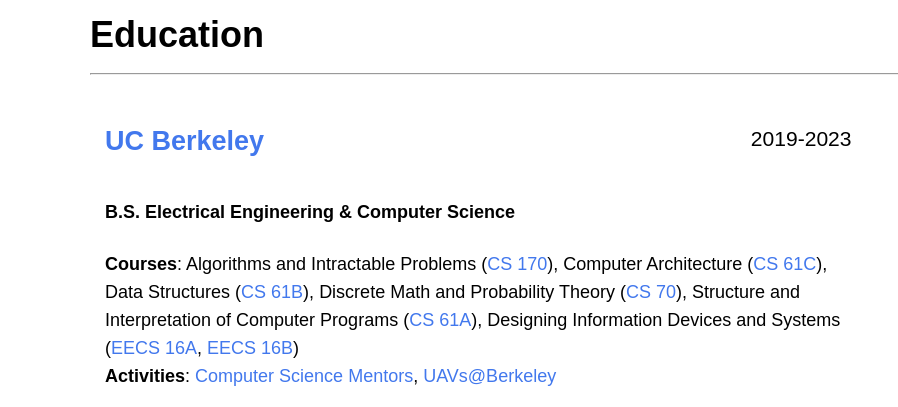
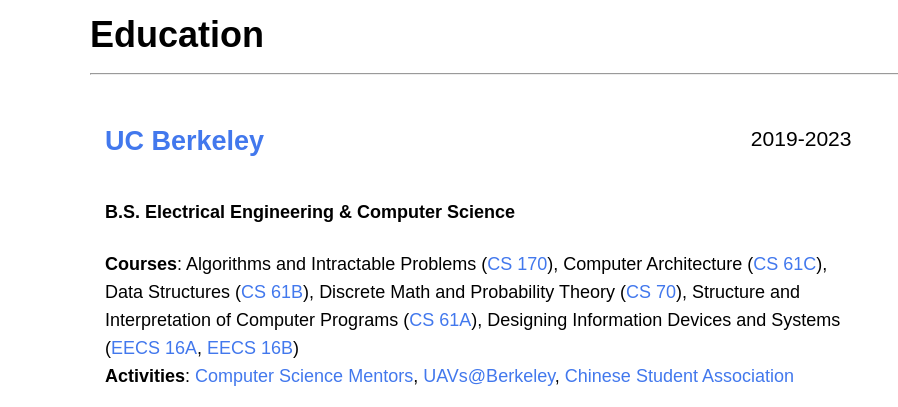
Before and after one commit to jshen13/jshen13.github.io, a Gatsby site in the folder site/: page /about in a window 1280 px wide. Shown: the part 1546-1953 px from the top of the page, 0-898 px from the left. Built offline with nearby package versions, Linux system fonts and the light colour scheme; Gatsby itself is replaced by a stand-in of ours; a web font is replaced by a local one.

Commit message:
fixed some links and added to activities

```diff
--- a/site/src/pages/about.jsx
+++ b/site/src/pages/about.jsx
@@ -62,7 +62,6 @@
                     topicList: [
                         {
                             name: "Algorithms and Intractable Problems",
-
                             links: [{
                                 key: 1,
                                 abbrev: "CS 170",
@@ -110,13 +109,13 @@
                             links: [{
                                 key: 1,
                                 abbrev: "EECS 16A",
-                                link: "http://www-inst.eecs.berkeley.edu/~cs61b/sp20/"
+                                link: "https://inst.eecs.berkeley.edu/~ee16a/fa19/"
                             },
                             {
 
                                 key: 2,
                                 abbrev: "EECS 16B",
-                                link: "http://www-inst.eecs.berkeley.edu/~cs61b/sp20/"
+                                link: "https://inst.eecs.berkeley.edu/~ee16b/sp20/"
                             }]
 
                         }
@@ -135,7 +134,11 @@
                         }, {
                             name: "UAVs@Berkeley",
                             link: "https://uav.berkeley.edu/"
-                        }
+                        }, {
+                            name: "Chinese Student Association",
+                            link: "https://csa.berkeley.edu/"
+                        },
+
                     ]
                 }
             ]}/>
```
